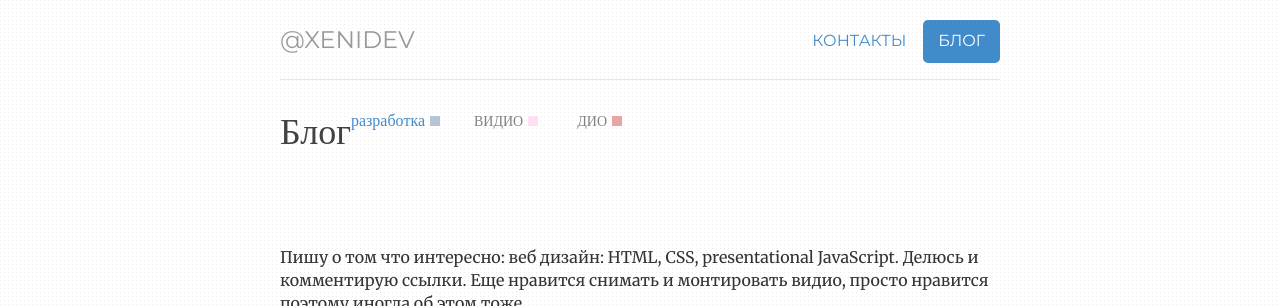
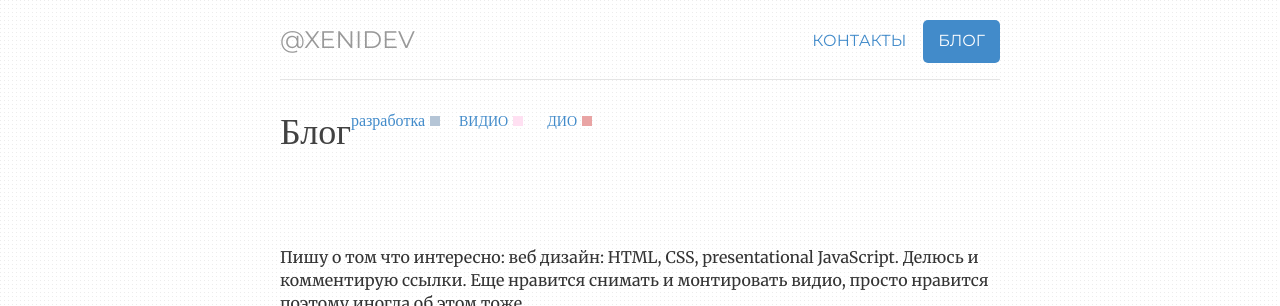
Before and after one commit to ValeraS/xenidev.github.io, a Jekyll site: the page built from notes/index.html, in a window 1280 px wide. Shown: the top 306 px of the page. Built offline with Jekyll 4.4.1, drawn with Linux system fonts in a browser that asks for light colours.

Commit message:
Update index.html

```diff
--- a/notes/index.html
+++ b/notes/index.html
@@ -11,8 +11,8 @@ notes: active
 	   	   <ul class="square-categories pull-right>
 
     <li class="text-category"> <a href="/notes/razrabotka.html">разработка<span class="badge-category-razrabotka"></span> </a> </li>
-    <li><a class="text-category" href="/notes/video.html">видио<span class="badge-category-video"></span></a> </li>
-<li><a class="text-category" href="/notes/medtech.html">дио<span class="badge-category-medtech"></span></a> </li>
+    <li class="text-category"> <a href="/notes/video.html">видио<span class="badge-category-video"></span></a> </li>
+<li class="text-category"> <a href="/notes/medtech.html">дио<span class="badge-category-medtech"></span></a> </li>
   </ul>
          </div>
          <br>
```
